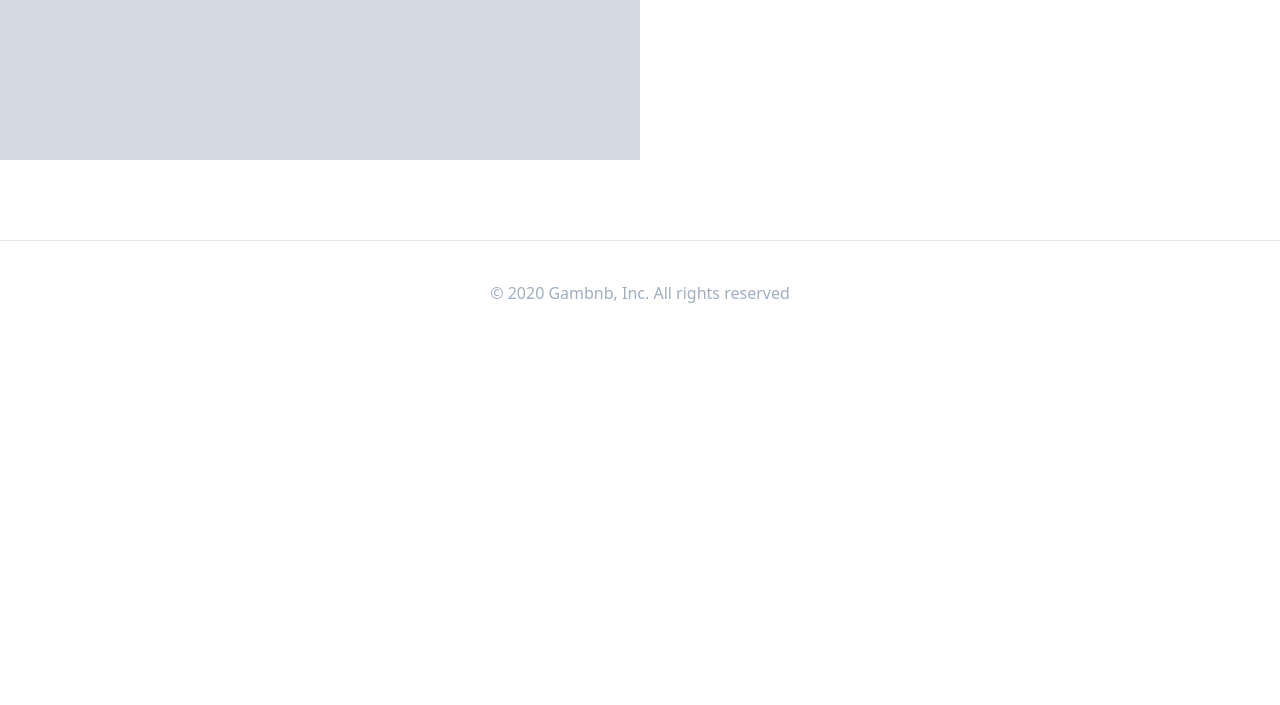
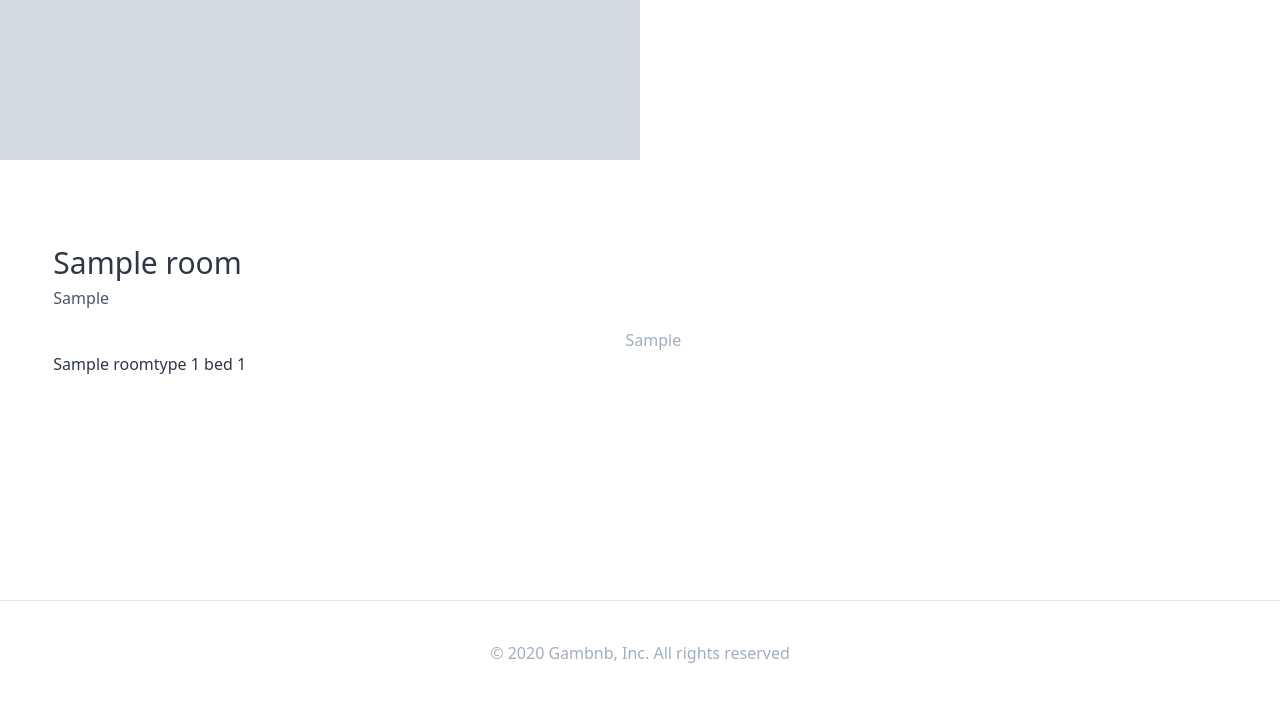
Before and after one commit to jgam/air-bnb, a Django app: page /rooms/1 in a window 1280 px wide. Shown: the part 516-1221 px from the top of the page. Before the commit the page ends 819 px from the top, so only its background shows below. Run offline with Django 3.2, Linux system fonts and the light colour scheme; tables that the repository leaves empty hold one stand-in row (values such as "Sample post"); grey boxes marked "Sample" are stand-in pictures; parts of the project's set-up code (start-up, migrations or seed data) failed here and were passed over; some libraries are stand-ins or nearby versions.

Commit message:
more styling

```diff
--- a/templates/rooms/room_detail.html
+++ b/templates/rooms/room_detail.html
@@ -14,4 +14,26 @@
             {% endfor %}
         </div>
     </div>
+
+    <div class="container mx-auto flex justify-around pb-56">
+        <div class="w-1/2">
+            <div class="flex justify-between">
+                <div>
+                    <h4 class="text-3xl font-medium mb-px">{{room.name}}</h4>
+                    <span class="text-gray-700 font-light">{{room.city}}</span>
+                </div>
+
+                <a href="{{room.host.get_absolute_url}}" class="flex flex-col items-center">
+                    {% include "mixins/user_avatar.html" with user=room.host %}
+                    <span class="mt-2 text-gray-500">{{room.host.first_name}}</span>
+                </a>
+            </div>
+            <div class="flex">
+                {{room.room_type}}
+                {{room.beds}} bed{{room.beds|pluralize}}
+                {{room.bedrooms}}
+            </div>
+        </div>
+        <div class="w-1/3"></div>
+    </div>
 {% endblock %}
```
